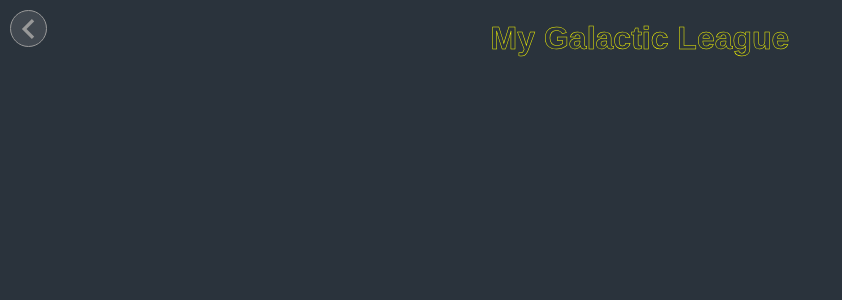
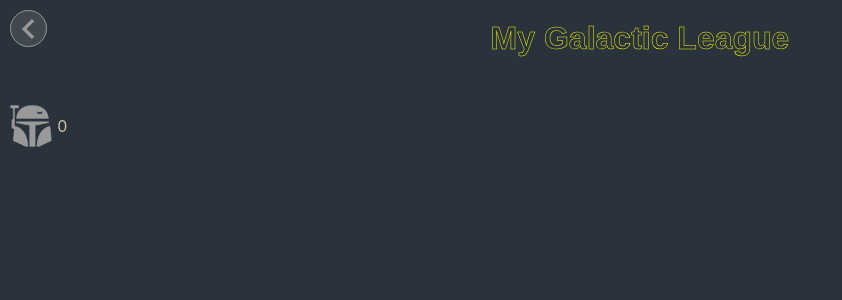
Before and after one commit to duducarmona/swgl, a React (Create React App) app: page /league in a window 1280 px wide. Shown: the top 300 px of the page, without its empty margins (0-842 px from the left). Built offline with nearby package versions, Linux system fonts and the light colour scheme.

Commit message:
Add functionality to remove characters from My Galactic League and counter and its functionality.

```diff
--- a/src/components/CharacterCounter.css
+++ b/src/components/CharacterCounter.css
@@ -1,7 +1,4 @@
 .counter-container {
-  position: absolute;
-  top: 120px;
-  left: 10px;
   display: flex;
   align-items: center;
 }
--- a/src/components/CharacterDetail.js
+++ b/src/components/CharacterDetail.js
@@ -73,9 +73,11 @@ class CharacterDetail extends PureComponent {
 		if (!add || leagueNotFull) {
 			localStorage.setItem('myCharacters', JSON.stringify(myCharacters));
 
-			this.setState({
-				isMine: add,
-			});
+			if (this._reactInternals._debugOwner.elementType.name === 'Characters') {
+				this.setState({
+					isMine: add,
+				});
+			}
 
 			this.props.updateCounter(myCharacters.length);
 		}
--- a/src/components/Characters.css
+++ b/src/components/Characters.css
@@ -1,3 +1,9 @@
+.characters-counter-container {
+  position: absolute;
+  top: 120px;
+  left: 10px;
+}
+
 .search-filter-container {
   display: flex;
   justify-content: space-around
--- a/src/components/Characters.js
+++ b/src/components/Characters.js
@@ -120,7 +120,9 @@ class Characters extends PureComponent {
 						<i className="material-icons arrow-button">keyboard_arrow_right</i>
 					</Link>
 				</div>
-				<CharacterCounter numberOfCharacters={numberOfCharacters} />
+				<div className="characters-counter-container">
+					<CharacterCounter numberOfCharacters={numberOfCharacters} />
+				</div>
 				<h1>Star Wars Characters</h1>
 				<div className="search-filter-container">
 					<div className="searcher-container">
--- a/src/components/MyGalacticLeague.css
+++ b/src/components/MyGalacticLeague.css
@@ -3,3 +3,9 @@
   left: 10px;
   top: 10px;
 }
+
+.galactic-counter-container {
+  position: absolute;
+  top: 105px;
+  left: 10px;
+}
--- a/src/components/MyGalacticLeague.js
+++ b/src/components/MyGalacticLeague.js
@@ -1,12 +1,13 @@
 import React, { PureComponent } from 'react';
-import { Link } from "react-router-dom";
+import { Link } from 'react-router-dom';
 import './MyGalacticLeague.css';
 import CharacterDetail from './CharacterDetail';
+import CharacterCounter from './CharacterCounter';
 
 class MyGalacticLeague extends PureComponent {
 	state = {
-		myCharacters: []
-	}
+		myCharacters: [],
+	};
 
 	componentDidMount() {
 		this.getMyCharacters();
@@ -20,12 +21,18 @@ class MyGalacticLeague extends PureComponent {
 		}
 
 		this.setState({
-			myCharacters: myCharacters
+			myCharacters: myCharacters,
 		});
 	};
 
 	updateMyCharacters = characters => {
 		this.setState({ myCharacters: characters });
+	};
+
+	updateCounter = numberOfCharacters => {
+		this.setState({
+			numberOfCharacters: numberOfCharacters,
+		});
 	};
 
 	render() {
@@ -38,11 +45,18 @@ class MyGalacticLeague extends PureComponent {
 						<i className="material-icons arrow-button">keyboard_arrow_left</i>
 					</Link>
 				</div>
+				<div className="galactic-counter-container">
+					<CharacterCounter numberOfCharacters={myCharacters.length} />
+				</div>
 				<h1>My Galactic League</h1>
 				<ul className="list-no-decoration">
 					{myCharacters.map((character, index) => (
 						<li key={index}>
-							<CharacterDetail character={character} updateMyGalacticLeague={this.updateMyCharacters} />
+							<CharacterDetail
+								character={character}
+								updateMyGalacticLeague={this.updateMyCharacters}
+								updateCounter={this.updateCounter}
+							/>
 						</li>
 					))}
 				</ul>
```
